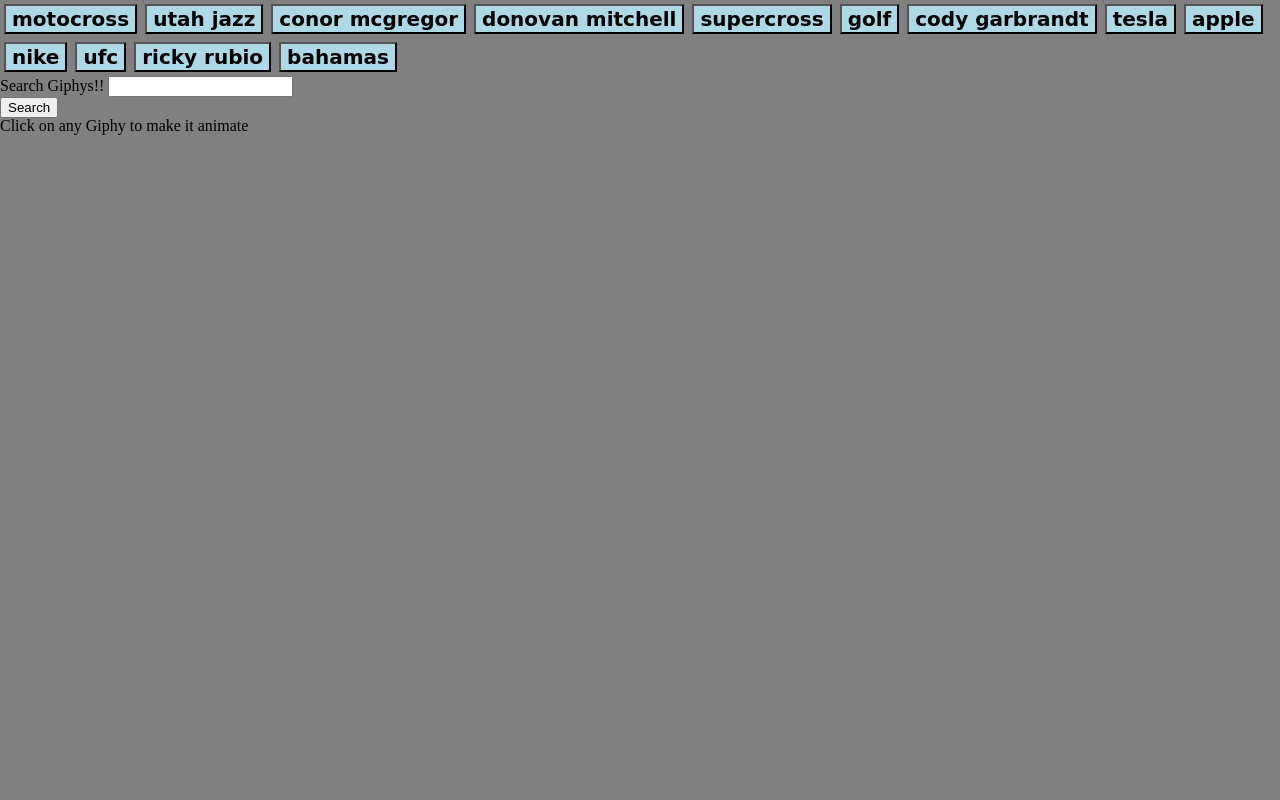
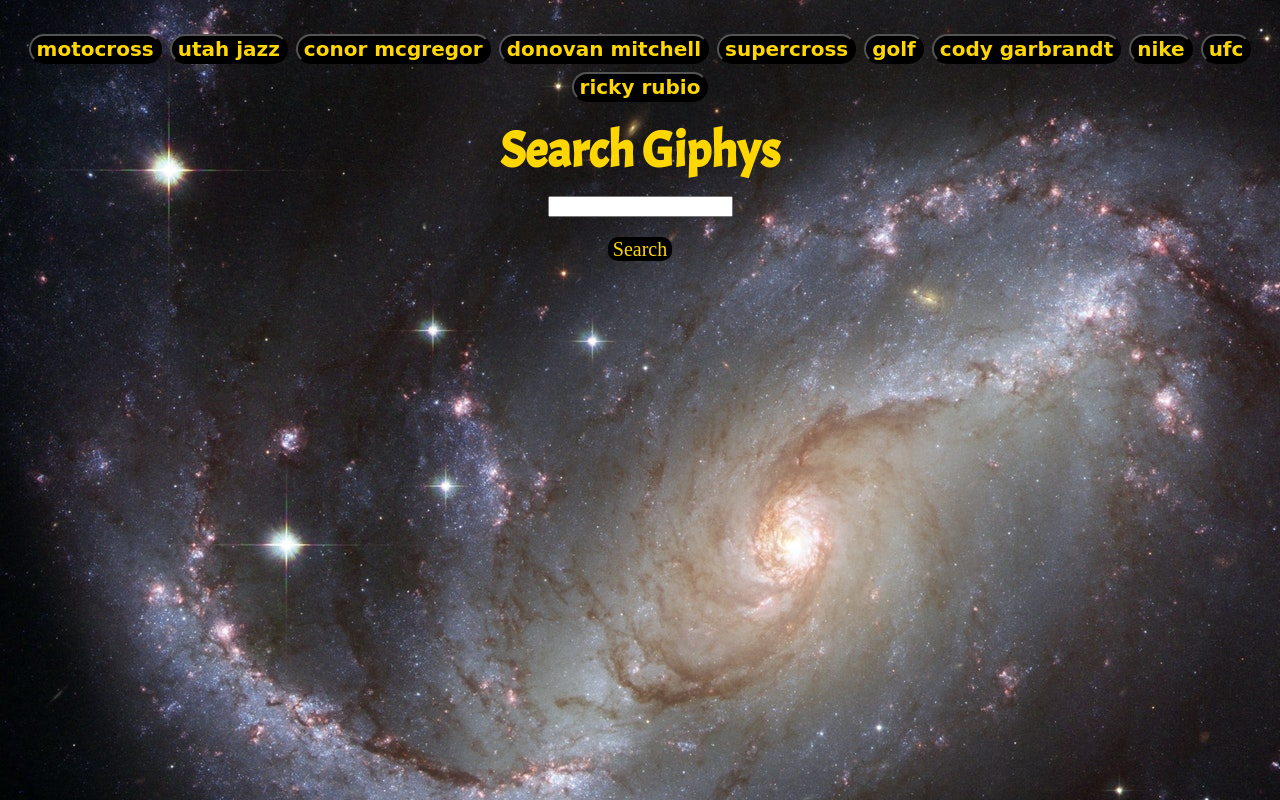
Before and after one commit to Corbin520/giphy-api, a plain HTML site: page index.html in a window 1280 px wide. Drawn offline with nearby package versions, Linux system fonts and the light colour scheme; a web font is replaced by a local one.

Commit message:
styling completed

```diff
--- a/assets/css/style.css
+++ b/assets/css/style.css
@@ -1,16 +1,73 @@
 body {
-
-background: gray
+widows: 970px;
+background: gray;
+background-image: url("../images/galaxy.jpg");
 }
 
 img {
     padding: 10px;
+    margin-top: 20px;
+    color: white;
+    border-radius: 10px;
 }
 
 .topics {
     font-family: 'Sniglet', cursive;
-    background: lightblue;
+    background:black;
+    color: gold;
+    font-weight: bold;
     margin: 4px;
     font-size: 20px;
     font-weight: bold;
+    border-radius: 15px;
 }
+
+#topic-buttons {
+    margin-left: auto;
+    margin-right: auto;
+    text-align: center;
+    margin-top: 30px;
+
+}
+
+h1 {
+    font-size: 50px;
+    font-family: 'Acme', sans-serif;
+    text-align: center;
+    font-weight: bold;
+    padding: 20px;
+    color: gold;
+}
+
+#giphy-form {
+    margin-right: auto;
+    margin-left: auto;
+    text-align: center;
+}
+
+#gif-view {
+    margin-left: auto;
+    margin-right: auto;
+    text-align: center;
+}
+
+#click-to-animate {
+    font-family: 'Permanent Marker', cursive;
+    font-size: 35px;
+    text-align: center;
+    margin-top: 10px;
+    color: white;
+    display: none;
+}
+
+h3 {
+    margin-top: 20px;
+    color: gold;
+    border: 2px black solid;
+    background: black;
+    margin-right: auto;
+    margin-left: auto;
+    width: 60px;
+    font-size: 20px;
+    border-radius: 10px;
+}
--- a/assets/javascript/giphy.js
+++ b/assets/javascript/giphy.js
@@ -1,7 +1,7 @@
 
 
 var topics = ["motocross", "utah jazz", "conor mcgregor", "donovan mitchell", "supercross",
-            "golf", "cody garbrandt", "tesla", "apple", "nike", "ufc", "ricky rubio", "bahamas"];
+            "golf", "cody garbrandt", "nike", "ufc", "ricky rubio"];
 
 
 // function that will take our topics array and create a button for each
@@ -24,7 +24,7 @@ topicButtons()
 
 // create a button that gets giffs based on the button value
 $("#topic-buttons").on("click", ".topics" ,function() {
-
+    $("#click-to-animate").show()
 
 
     var userClick = $(this).attr("data-name")
@@ -45,6 +45,7 @@ $("#topic-buttons").on("click", ".topics" ,function() {
             var img = $("<img src="+response.data[i].images.fixed_width_still.url+">");
 
             // this will hold our image and rating
+
             $("#gif-view").append(img);
             var p = $("<p>").text("Rating: " + results[i].rating);
 
@@ -65,6 +66,7 @@ $("#topic-buttons").on("click", ".topics" ,function() {
 
 // IF/ELSE saying if the giphy is clicked on, make it either animate or still
 $("#gif-view").on("click", "img", function() {
+
 
     // (this) = "<div id="gif-view" data-state="still"
     // console.log(this)
@@ -90,13 +92,13 @@ $("#gif-view").on("click", "img", function() {
       }
 })
 
-
-$("#add-movie").on("click", function(event) {
+// add a giphy
+$("#add-giphy").on("click", function(event) {
 
 event.preventDefault();
-
+// grab the value of input
 var newSearch = $("#movie-input").val().trim()
-
+// push value to array
 topics.push(newSearch);
 
 topicButtons();
--- a/index.html
+++ b/index.html
@@ -6,23 +6,25 @@
     <meta http-equiv="X-UA-Compatible" content="ie=edge">
     <link rel="stylesheet" type="text/css" href="./assets/css/reset.css">
     <link href="https://fonts.googleapis.com/css?family=Sniglet" rel="stylesheet">
+    <link href="https://fonts.googleapis.com/css?family=Acme|Permanent+Marker" rel="stylesheet">
     <link rel="stylesheet" type="text/css" href="./assets/css/style.css">
     <title>Giphy API Assignment</title>
 </head>
 <body>
 
 <div id="topic-buttons"></div>
+
+<h1>Search Giphys</h1>
+<form id="giphy-form">
+    <label for="movie-input"></label>
+    <input type="text" id="movie-input">
+    <h3 id="add-giphy">Search</h3>
+  </form>
+
+  <h2 id="click-to-animate">Click on a giphy to play</h2>
 <div id="gif-view"></div>
 
-<form id="giphy-form">
-    <label for="movie-input">Search Giphys!!</label>
-    <input type="text" id="movie-input"><br>
 
-    <!-- Button triggers new movie to be added -->
-    <input id="add-movie" type="submit" value="Search">
-  </form>
-
-<h2 id="info">Click on any Giphy to make it animate</h2>
         <script src="https://cdnjs.cloudflare.com/ajax/libs/jquery/3.2.1/jquery.min.js"></script>
 
         <script type="text/javascript" src="./assets/javascript/giphy.js"></script>
```
Also changed, not shown: assets/images/background.med.jpg (deleted), assets/images/galaxy.jpg (added), 4 other files.
